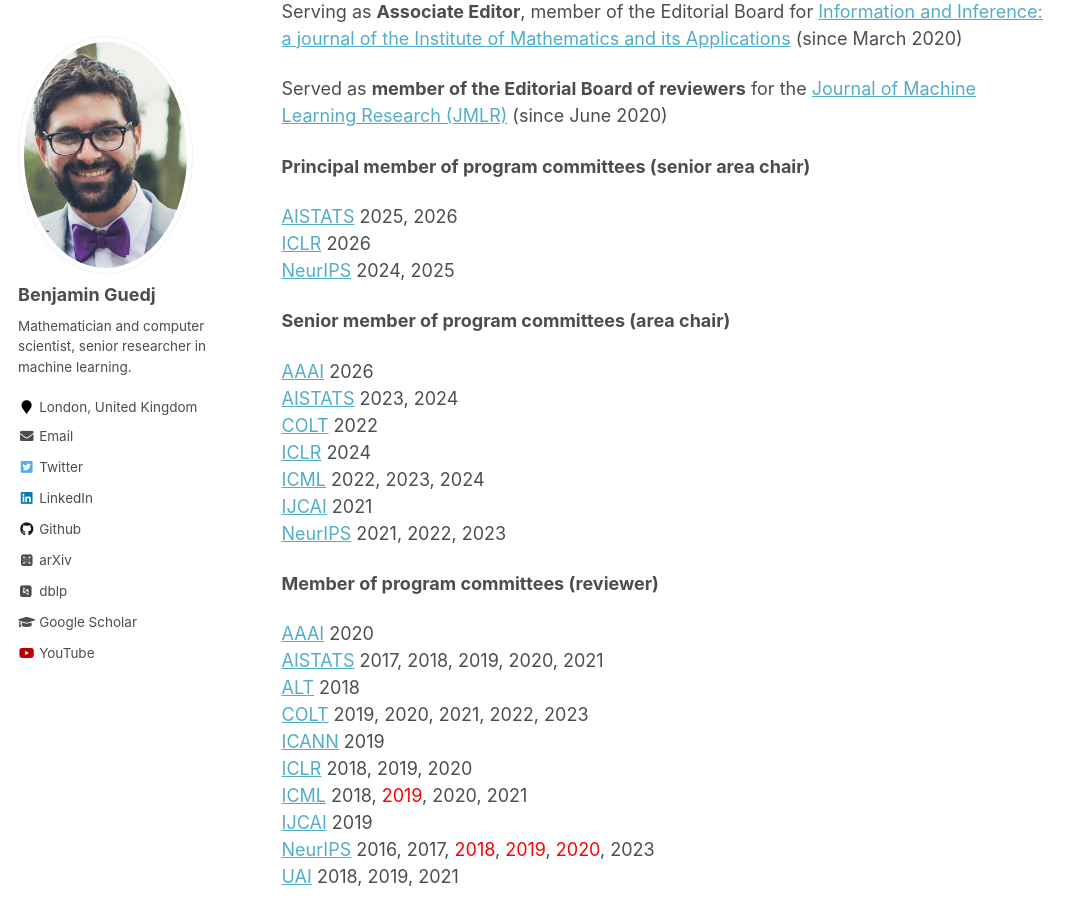
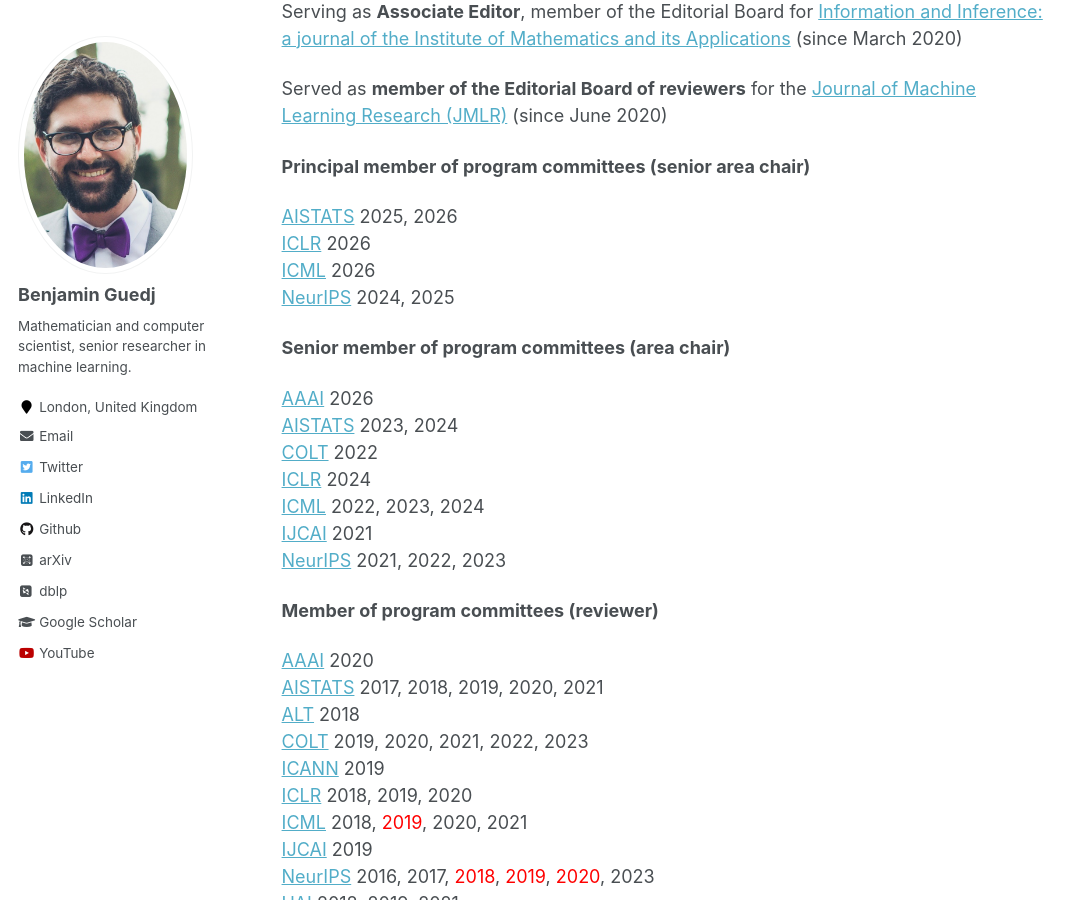
Before and after one commit to bguedj/bguedj.github.io, a Jekyll site: the page built from _pages/service.md, in a window 1280 px wide and 900 px high, scrolled down 1131 px. Shown: the whole window, without its empty margins (0-1087 px from the left). Built offline with Jekyll 4.4.1, drawn with Linux system fonts in a browser that asks for light colours; some web fonts are replaced.

Commit message:
sac icml 2026

```diff
--- a/_pages/service.md
+++ b/_pages/service.md
@@ -43,6 +43,7 @@ Served as **member of the Editorial Board of reviewers** for the [Journal of Mac
 
 [AISTATS](https://www.aistats.org) 2025, 2026
 [ICLR](https://iclr.cc) 2026
+[ICML](https://icml.cc) 2026
 [NeurIPS](https://neurips.cc) 2024, 2025
 
 **Senior member of program committees (area chair)**
```
